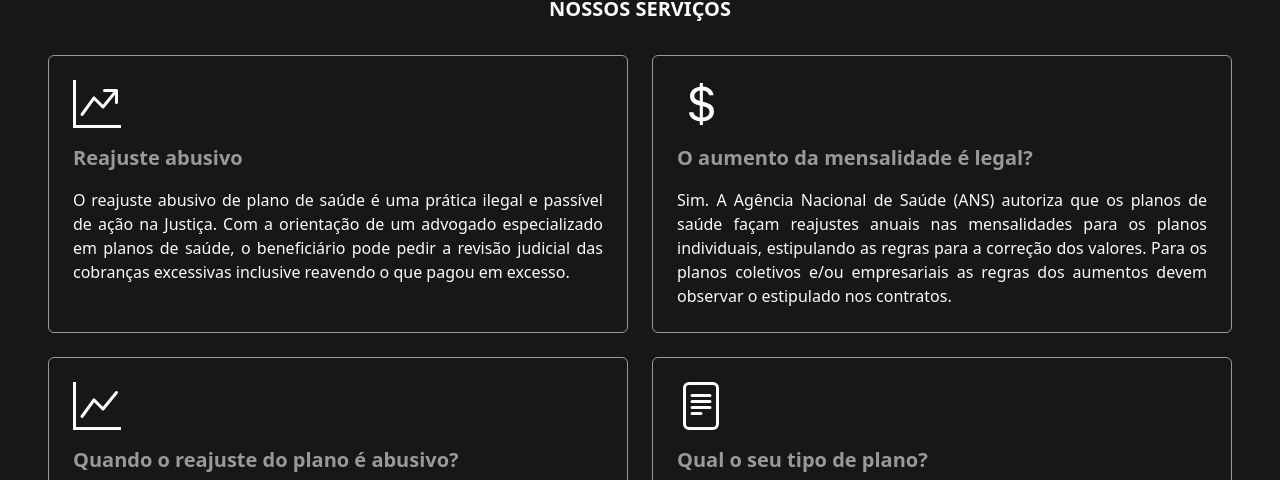
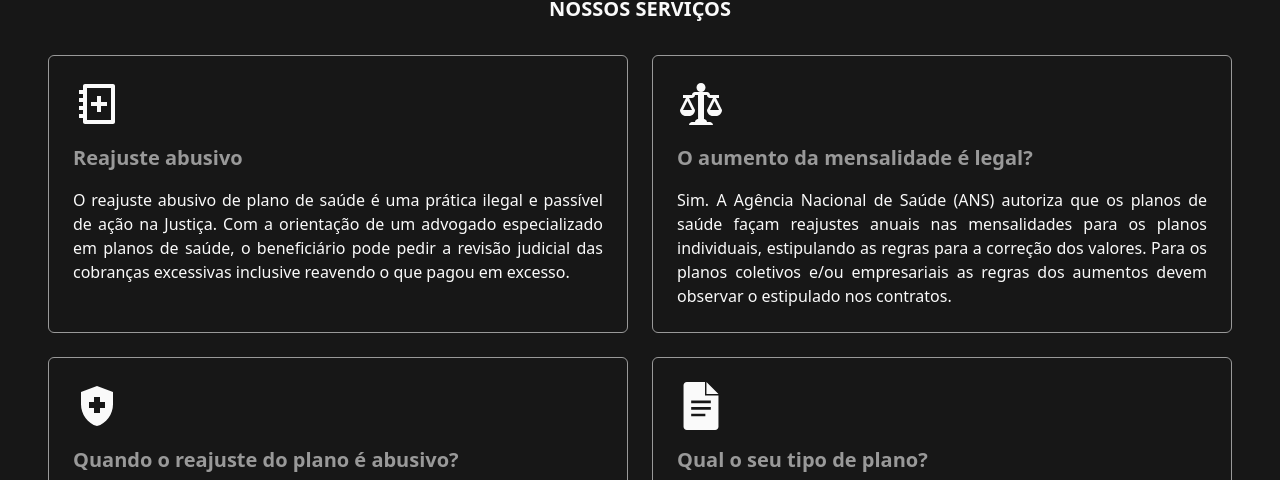
Before and after one commit to NanofyTecnologia/wagner-cavalcante, a Next.js app in the folder web/: page /direito-de-saude in a window 1280 px wide. Shown: the part 573-1053 px from the top of the page. Built offline with nearby package versions, Linux system fonts and the light colour scheme; a web font is replaced by a local one.

Commit message:
feat: updated icons in about serevice

```diff
--- a/web/src/app/(landing-page)/direito-de-saude/page.tsx
+++ b/web/src/app/(landing-page)/direito-de-saude/page.tsx
@@ -1,13 +1,11 @@
 import Link from 'next/link'
 import Image from 'next/image'
 import { Link as ScrollLink } from '@mui/material'
-import {
-  BsHouse,
-  BsGraphUpArrow,
-  BsCurrencyDollar,
-  BsFileText,
-  BsGraphUp,
-} from 'react-icons/bs'
+
+import { GoLaw } from 'react-icons/go'
+import { SiGoogledocs } from 'react-icons/si'
+import { RiHealthBookLine } from 'react-icons/ri'
+import { MdHealthAndSafety } from 'react-icons/md'
 
 import MonteCavalcanteLogo from '@/assets/images/logo_text_white.png'
 
@@ -55,7 +53,7 @@ export default function LandingPage() {
 
           <div className="grid grid-cols-2 gap-6">
             <div className="rounded-md border border-primary p-6">
-              <BsGraphUpArrow className="text-5xl text-secondary" />
+              <RiHealthBookLine className="text-5xl text-secondary" />
 
               <h3 className="my-4 text-xl font-semibold text-primary">
                 Reajuste abusivo
@@ -71,7 +69,7 @@ export default function LandingPage() {
             </div>
 
             <div className="rounded-md border border-primary p-6">
-              <BsCurrencyDollar className="text-5xl text-secondary" />
+              <GoLaw className="text-5xl text-secondary" />
 
               <h3 className="my-4 text-xl font-semibold text-primary">
                 O aumento da mensalidade é legal?
@@ -87,7 +85,7 @@ export default function LandingPage() {
             </div>
 
             <div className="rounded-md border border-primary p-6">
-              <BsGraphUp className="text-5xl text-secondary" />
+              <MdHealthAndSafety className="text-5xl text-secondary" />
 
               <h3 className="my-4 text-xl font-semibold text-primary">
                 Quando o reajuste do plano é abusivo?
@@ -101,7 +99,7 @@ export default function LandingPage() {
             </div>
 
             <div className="rounded-md border border-primary p-6">
-              <BsFileText className="text-5xl text-secondary" />
+              <SiGoogledocs className="text-5xl text-secondary" />
 
               <h3 className="my-4 text-xl font-semibold text-primary">
                 Qual o seu tipo de plano?
```
